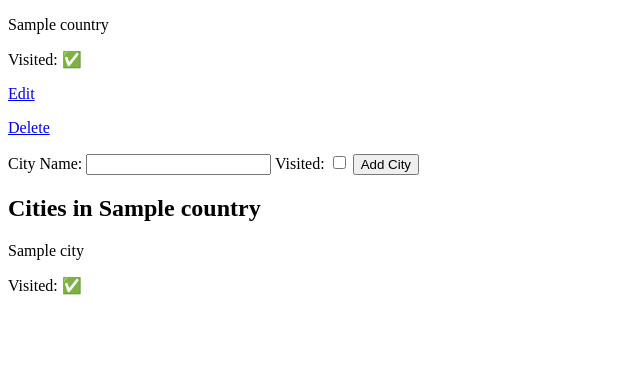
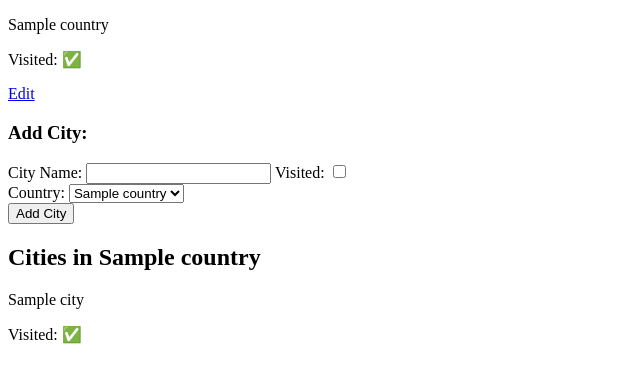
Before and after one commit to Raky79/1st-Project_Travel_Bucket_List, a Flask app: page /countries/1 in a window 1280 px wide. Shown: the part 70-453 px from the top of the page, without its empty margins (0-640 px from the left). Run offline with Flask 2, Linux system fonts and the light colour scheme; a database or web service that is not in the repository returns one stand-in record (values such as "Sample title"); some libraries are stand-ins or nearby versions.

Commit message:
more changes

```diff
--- a/console.py
+++ b/console.py
@@ -42,6 +42,8 @@ city2_test = city_repository.select(city2.id)
 city_repository.delete(city2.id)
 city2_test = city_repository.select(city2.id)
 
+
+
 country2.mark_visited()
 country_repository.update(country2)
 country2_test = country_repository.select(country2.id)
--- a/controllers/countries_controller.py
+++ b/controllers/countries_controller.py
@@ -17,7 +17,8 @@ def show_country(id):
     country = country_repository.select(id)
     return render_template('countries/countries_show.html',
                            country = country,
-                           country_cities = country_repository.cities(country))
+                           country_cities = country_repository.cities(country),
+                           all_countries = country_repository.select_all())
 
 @countries_blueprint.route('/countries', methods=['POST'])
 def create_country():
@@ -45,7 +46,7 @@ def update_country(id):
 
 #DELETE
 
-@countries_blueprint.route("/countries/<id>/delete", methods=['GET'])
-def delete_country(id):
-    country_repository.delete(id)
-    return redirect('/countries')
+# @countries_blueprint.route("/countries/<id>/delete", methods=['GET'])
+# def delete_country(id):
+#     country_repository.delete(id)
+#     return redirect('/countries')
--- a/db/queries.sql
+++ b/db/queries.sql
@@ -1,3 +1,3 @@
-SELECT countries.name, cities.name FROM countries
-INNER JOIN cities
-ON cities.country_id = countries.id
+-- SELECT countries.name, cities.name FROM countries
+-- INNER JOIN cities
+-- ON cities.country_id = countries.id
--- a/models/country.py
+++ b/models/country.py
@@ -5,5 +5,5 @@ class Country:
         self.id = id
 
 
-def mark_visited(self):
-        self.visited = True
+    def mark_visited(self):
+            self.visited = True
--- a/templates/countries/countries_index.html
+++ b/templates/countries/countries_index.html
@@ -2,7 +2,7 @@
 
 {% block content %}
 
-<form class="form-inline" action="/countries" method="post">
+<form action="/countries" method="post">
     <label for="name">Country Name:</label>
     <input type="text" name="name" id="name">
     <label for="visited">Visited:</label>
--- a/templates/countries/countries_show.html
+++ b/templates/countries/countries_show.html
@@ -14,14 +14,25 @@
             {% endif %}
         </p>
         <p><a href="/countries/{{ country.id }}/edit" >Edit</a></p>
-        <p><a href="/countries/{{ country.id }}/delete" >Delete</a></p>
     </div>
     <div>
-        <form class="form-inline" action="/cities" method="post">
+        <h3>Add City:</h3>
+        <form action="/cities" method="post">
             <label for="name">City Name:</label>
             <input type="text" name="name" id="name">
+
             <label for="visited">Visited:</label>
             <input type="checkbox" name="visited" id="visited">
+
+             <div>
+                <label for="country">Country:</label>
+                <select id="country" name="country_id">
+                    {% for country in all_countries %}
+                    <option value="{{ country.id }}">{{ country.name }}</option>
+                    {% endfor %}
+                </select>
+             </div>
+
             <input type="submit" value="Add City">
         </form>
     </div>
--- a/templates/countries/edit.html
+++ b/templates/countries/edit.html
@@ -5,12 +5,15 @@
 <form action="/countries/{{ country.id }}" method="post">
     <label for="name">Country Name:</label>
     <input type="text" name="name" id="name" value="{{country.name}}" >
+
     <label for="visited">Visited:</label>
     <select name="visited" id="visited">
         <option value="true" {% if country.visited %} selected {% endif %}>&#9989</option>
         <option value="false" {% if not country.visited %} selected {% endif %}>&#10060</option>
-    <input type="checkbox" name="visited" id="visited" value="{{country.visited}}">
     </select>
+
+    <!-- <input type="checkbox" name="visited" id="visited" value="{{country.visited}}"> -->
+
     <input type="submit" value="Update Country">
 </form>
 
```
Also changed, not shown: controllers/cities_controller.py (+9 -1 lines), 1 other file.
